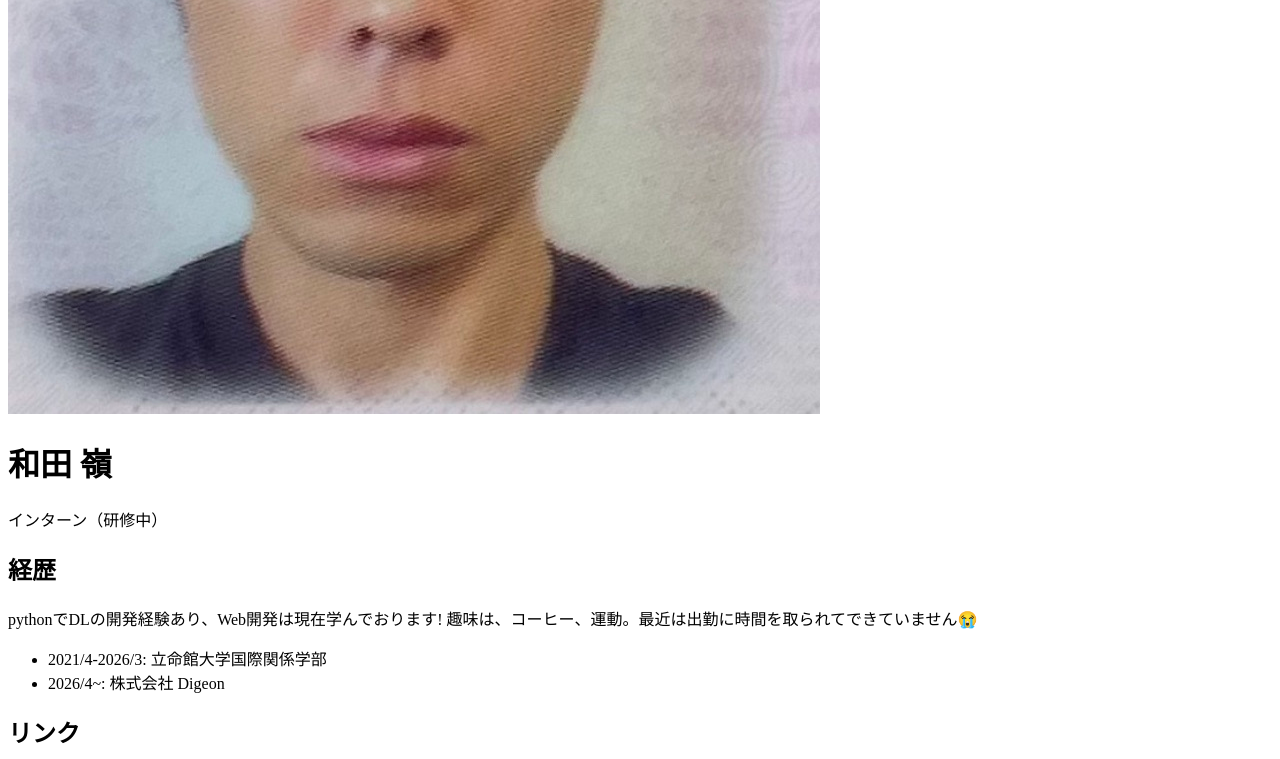
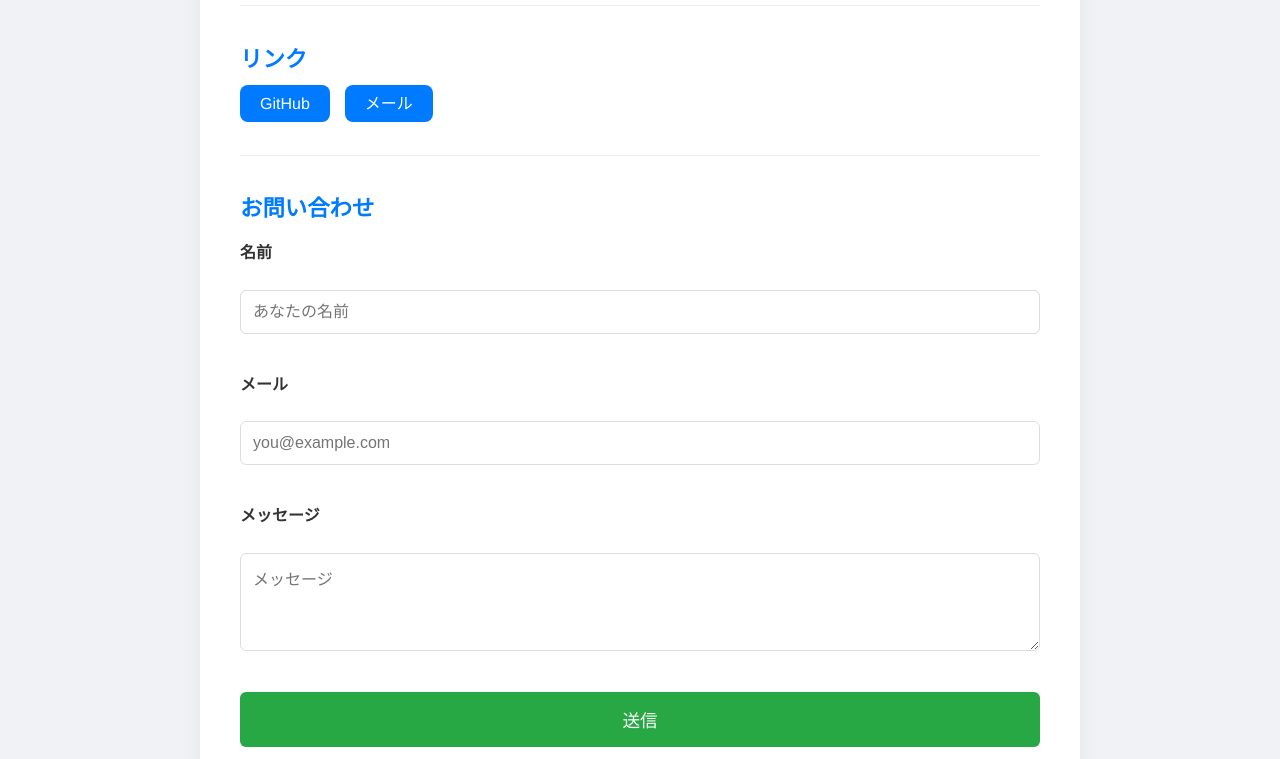
Before and after one commit to r-wada-digeon/onbording, a website built with Vite: page index.html in a window 1280 px wide. Shown: the part 561-1320 px from the top of the page. Built offline with nearby package versions, Linux system fonts and the light colour scheme.

Commit message:
cleaning up and practice html/css and also js

```diff
--- a/frontend/index.html
+++ b/index.html
@@ -1,17 +1,17 @@
 <!DOCTYPE html>
 <html lang="ja">
+
 <head>
     <meta charset="UTF-8">
     <meta name="viewport" content="width=device-width, initial-scale=1.0">
     <title>プロフィール</title>
-    <base href="/">
-    <link rel="stylesheet" href="style.css">
+    <link rel="stylesheet" href="./src/style.css">
 </head>
 
 <body>
     <main class="profile-container">
         <header class="profile-header">
-            <img src="avatar.jpeg" alt="プロフィール画像" class="avatar">
+            <img src="./public/avatar.jpeg" alt="プロフィール画像" class="avatar">
             <h1 class="name">和田 嶺</h1>
             <p class="title">インターン（研修中）</p>
         </header>
@@ -19,7 +19,7 @@
         <section class="profile-summary">
             <h2>経歴</h2>
             <p>pythonでDLの開発経験あり、Web開発は現在学んでおります!
-            趣味は、コーヒー、運動。最近は出勤に時間を取られてできていません😭
+                趣味は、コーヒー、運動。最近は出勤に時間を取られてできていません😭
             </p>
             <ul>
                 <li>2021/4-2026/3: 立命館大学国際関係学部</li>
@@ -53,17 +53,7 @@
         </section>
     </main>
 
-    <script>
-        function handleSubmit(e) {
-            e.preventDefault();
-            const f = e.target;
-            const name = f.name.value || '匿名';
-            const email = f.email.value || '';
-            const message = f.message.value || '';
-            const subject = encodeURIComponent('お問い合わせ: ' + name);
-            const body = encodeURIComponent(message + '\n\n返信先: ' + email);
-            window.location.href = 'mailto:r-wada@digeon.co?subject=' + subject + '&body=' + body;
-        }
-    </script>
+    <script src="./src/main.js"></script>
 </body>
+
 </html>
--- /dev/null
+++ b/src/main.js
@@ -0,0 +1,13 @@
+const form = document.getElementById('contactForm');
+form.addEventListener('submit', handleSubmit);
+
+function handleSubmit(e) {
+            e.preventDefault();
+            const f = e.target;
+            const name = f.name.value || '匿名';
+            const email = f.email.value || '';
+            const message = f.message.value || '';
+            const subject = encodeURIComponent('お問い合わせ: ' + name);
+            const body = encodeURIComponent(message + '\n\n返信先: ' + email);
+            window.location.href = 'mailto:r-wada@digeon.co?subject=' + subject + '&body=' + body;
+        }
--- /dev/null
+++ b/src/style.css
@@ -0,0 +1,120 @@
+/* --- 1. 全体設定 (Base) --- */
+body {
+    font-family: 'Helvetica Neue', Arial, 'Hiragino Kaku Gothic ProN', sans-serif; /* フォント設定 */
+    background-color: #f0f2f5; /* 背景色 */
+    color: #333; /* 文字色 */
+    line-height: 1.3; /* 行間 */
+    margin: 0; /* ブラウザデフォルトの余白をリセット */
+    padding: 30px 20px; /* 上下に余白を追加 */
+}
+
+/* --- 2. コンテナ (Container) --- */
+.profile-container {
+    max-width: 800px; /* 最大幅 */
+    margin: 0 auto; /* 中央揃え */
+    background: #ffffff;
+    padding: 40px; /* 内側の余白 */
+    border-radius: 16px; /* 角丸 */
+    box-shadow: 0 10px 25px rgba(0,0,0,0.05); /* 柔らかな影 */
+}
+
+/* --- 3. ヘッダー部分 --- */
+.profile-header {
+    text-align: center; /* 中央揃え */
+    margin-bottom: 20px; /* 下部余白 */
+}
+
+/* プロフィール画像のスタイル */
+.avatar {
+    width: 150px; /* 横幅 */
+    height: 150px; /* 高さ */
+    border-radius: 50%; /* 正円にする */
+    object-fit: cover; /* 画像の切り抜き方法 */
+    border: 4px solid #fff; /* 白い枠線 */
+    box-shadow: 0 4px 10px rgba(0,0,0,0.1); /* 影 */
+    margin-bottom: 15px; /* 下部余白 */
+}
+
+/* 名前とタイトルのスタイル */
+.name {
+    margin: 0; /* デフォルトの余白をリセット */
+    font-size: 2rem; /* フォントサイズ */
+    font-weight: bold; /* 太字 */
+}
+
+.title {
+    color: #666; /* タイトルの色 */
+    font-size: 1.1rem; /* フォントサイズ */
+    margin-top: 5px; /* 上部余白 */
+}
+
+/* --- 4. 各セクションの余白 --- */
+section {
+    margin-bottom: 40px; /* セクション間の余白 */
+    padding-top: 20px; /* 上部余白 */
+    border-top: 1px solid #eee; /* 区切り線 */
+}
+
+h2 {
+    color: #007bff;   /* 見出しの色 */
+    font-size: 1.4rem; /* フォントサイズ */
+    margin-bottom: 20px; /* 下部余白 */
+}
+
+/* --- 5. リンク部分 (Flexbox) --- */
+.profile-links ul {
+    display: flex; /* 横に並べる */
+    list-style: none; /* デフォルトのリストスタイルを無効化 */
+    padding: 0; /* パディングをリセット */
+    gap: 15px; /* 要素間の隙間 */
+}
+
+.profile-links a {
+    text-decoration: none; /* 下線を消す */
+    color: #fff; /* 文字色 */
+    background-color: #007bff; /* 背景色 */
+    padding: 10px 20px; /* 内側の余白 */
+    border-radius: 8px; /* 角丸 */
+    transition: background-color 0.3s; /* アニメーション */
+}
+
+.profile-links a:hover {
+    background-color: #0056b3; /* ホバー時に暗くする */
+}
+
+/* --- 6. フォームの装飾 --- */
+.contact-form form {
+    display: flex; /* Flexboxを使用 */
+    flex-direction: column; /* 要素を縦に並べる */
+}
+
+.contact-form label {
+    font-weight: bold; /* 太字 */
+    margin-bottom: 5px; /* 下部余白 */
+}
+
+.contact-form input,
+.contact-form textarea {
+    width: 100%;
+    padding: 12px;
+    margin-bottom: 20px; /* <br>の代わりに余白で調整 */
+    border: 1px solid #ddd;
+    border-radius: 6px;
+    box-sizing: border-box; /* paddingを含めた幅計算にする */
+    font-size: 1rem;
+}
+
+.contact-form button {
+    background-color: #28a745;
+    color: white;
+    padding: 15px;
+    border: none;
+    border-radius: 6px;
+    font-size: 1.1rem;
+    cursor: pointer;
+    transition: 0.3s;
+}
+
+.contact-form button:hover {
+    background-color: #218838;
+}
```
Also changed, not shown: package.json (added, +24 -0 lines), frontend/style.css (deleted), public/avatar.jpeg (renamed from frontend/avatar.jpeg), public/main.js (added), 2 other files.
